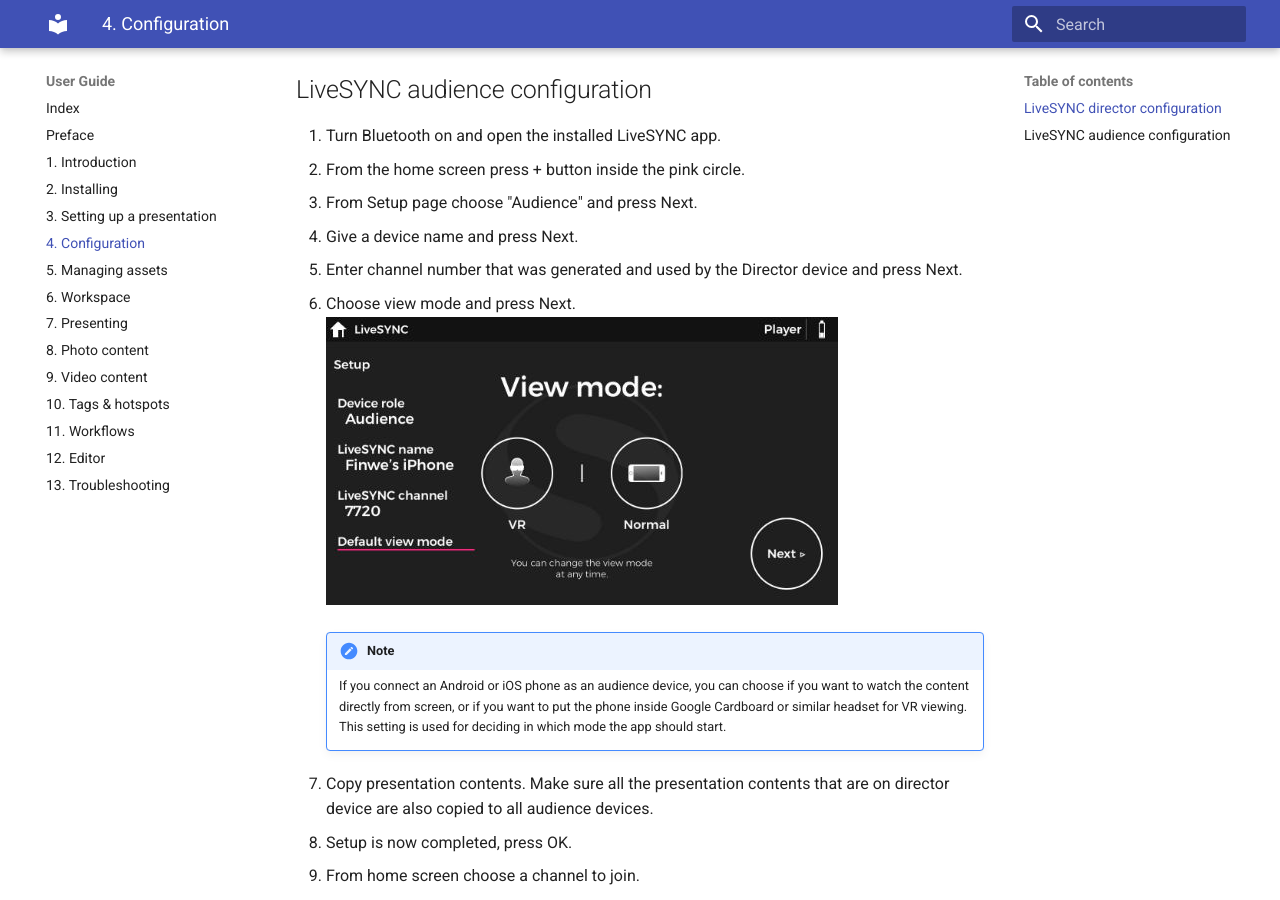
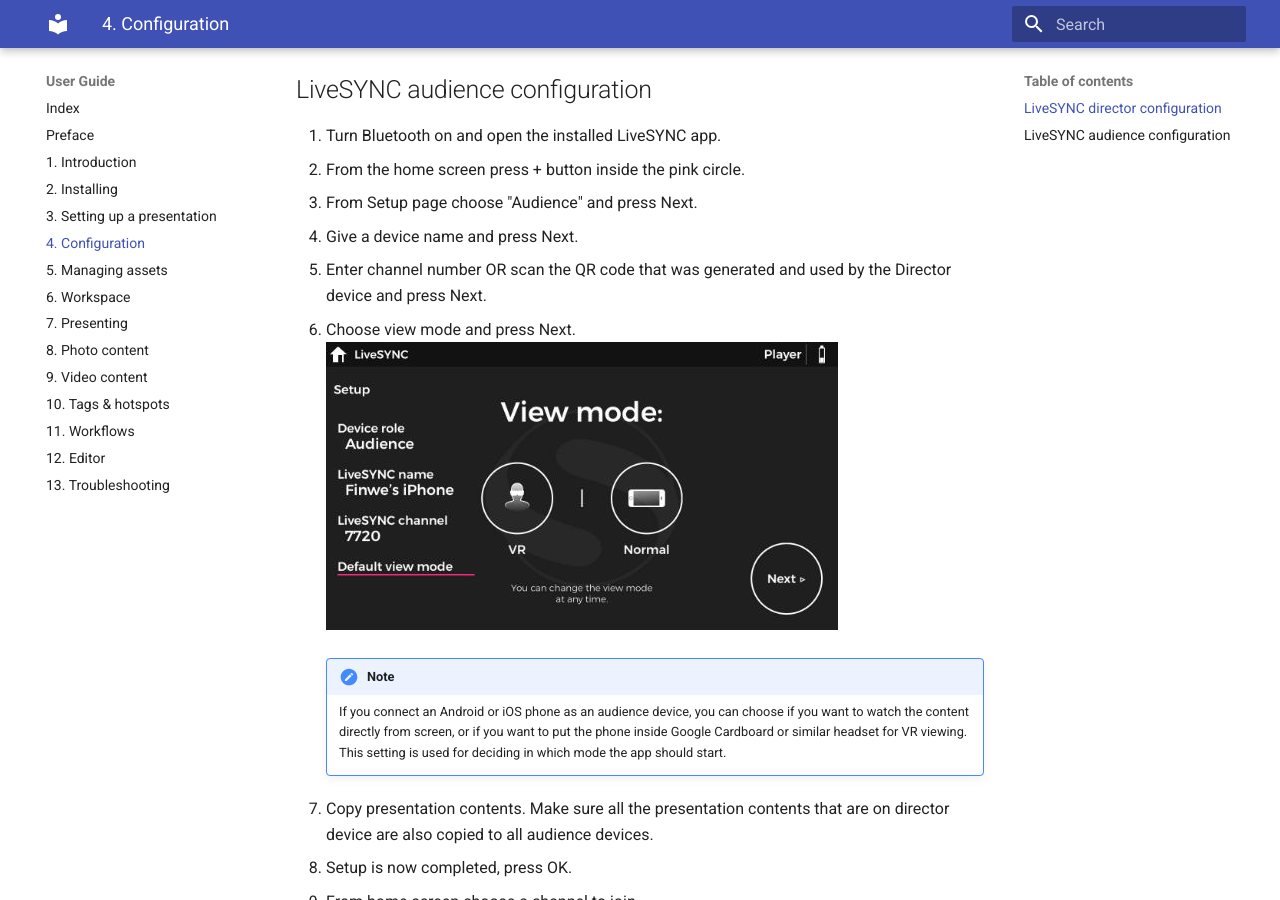
Before and after one commit to FinweLtd/doc-livesync-all, an MkDocs documentation site: the page built from docs/user_guide/configuration.md, in a window 1280 px wide and 900 px high, scrolled down 2176 px. Built offline with MkDocs 1.6.1 and Material for MkDocs 9.7.7, drawn with Linux system fonts in a browser that asks for light colours.

```diff
--- a/docs/user_guide/configuration.md
+++ b/docs/user_guide/configuration.md
@@ -22,7 +22,7 @@
 2. From the home screen press + button inside the pink circle.
 3. From Setup page choose "Audience" and press Next.
 4. Give a device name and press Next.
-5. Enter channel number that was generated and used by the Director device and press Next.
+5. Enter channel number OR scan the QR code that was generated and used by the Director device and press Next.
 6. Choose view mode and press Next.
 ![Cover](img/viewMode.jpg)
 
```
Also changed, not shown: docs/user_guide/workspace.md (+21 -0 lines), docs/user_guide/img/channelTab.jpg (added), docs/user_guide/img/mosaicTab.jpg (added), docs/user_guide/img/playerTab.jpg (added).
